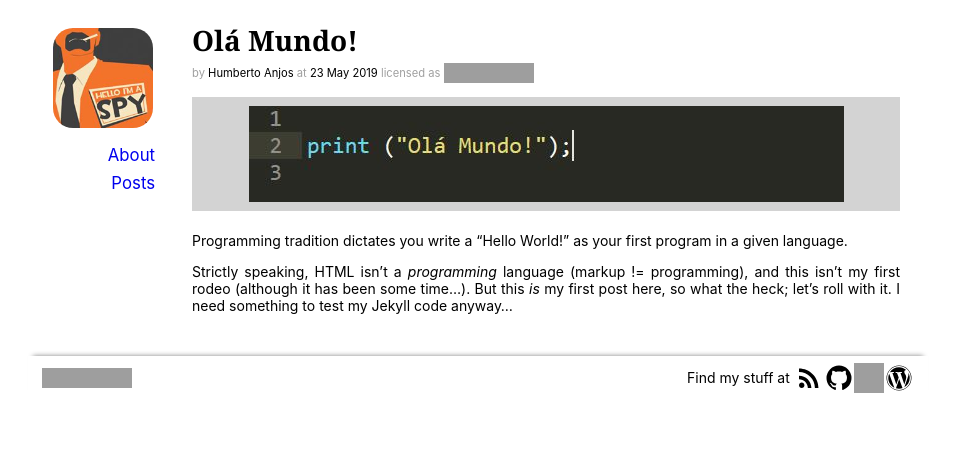
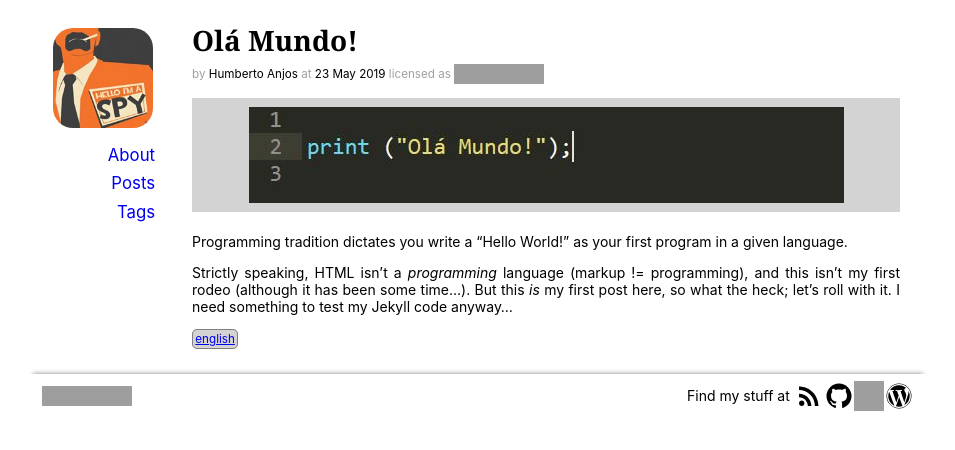
Before and after one commit to hanjos/hanjos.github.io, a Jekyll site: the page built from _posts/2019-05-23-ola-mundo.md, in a window 1280 px wide, cut to the strip 0-450 px from the top of the page. Shown: the whole strip, without its empty margins (162-1117 px from the left). Built offline with Jekyll 4.4.1, drawn with Linux system fonts in a browser that asks for light colours; grey boxes are pictures that could not be loaded.

Commit message:
Criando uma página para listar os rótulos.

```diff
--- a/_data/navigation.yml
+++ b/_data/navigation.yml
@@ -2,3 +2,5 @@
   link: /about.html
 - name: Posts
   link: /posts.html
+- name: Tags
+  link: /tags.html
--- a/_layouts/post.html
+++ b/_layouts/post.html
@@ -9,22 +9,19 @@
     {% endif %}
     <div class='meta'>
       {% if page.author %}
-        <span class='separator'>by&nbsp;</span><span>{{ page.author }}&nbsp;</span>
+        <small class='separator'>by&nbsp;</small><small>{{ page.author }}&nbsp;</small>
       {% endif %}
-  		<span class='separator'>at&nbsp;</span><span><time datetime="{{ page.date | date_to_xmlschema }}">{{ page.date | date: "%d %b %Y" }}</time>
-      </span>
+  		<small class='separator'>at&nbsp;</small><small><time datetime="{{ page.date | date_to_xmlschema }}">{{ page.date | date: "%d %b %Y" }}</time>
+      </small>
   		{% for license in site.data.licenses %}
   	    {% if license.id == page.license %}
-  	      <span class='separator'>&nbsp;licensed as&nbsp;</span>
+  	      <small class='separator'>&nbsp;licensed as&nbsp;</small>
   	      <a rel="license" href="{{ license.link }}">
   	        <img alt="{{ license.name }}" style="border-width:0" src="{{ license.image_small }}" />
   	      </a>
   	      {% break %}
   	    {% endif %}
   	  {% endfor %}
-  	  {% if page.tags.size > 0 %}
-  	    <span class='separator'>&nbsp;tagged as&nbsp;</span><span>{{ page.tags | array_to_sentence_string }}</span>
-  	  {% endif %}
   	</div>
     {% if page.image != site.data.globals.og_image %}
     <div class="thumbnail">
@@ -36,10 +33,10 @@
   {{ content }}
 
   <footer>
-    {% if page.categories.size > 0 %}
-    <div class='meta'>
-      <span>Categories: {{ page.categories | array_to_sentence_string }}</span>
-    </div>
+    {% if page.tags.size > 0 %}
+      {% for tag in page.tags %}
+      <small class='tag'><a href='/tags.html#tag-{{ tag }}'>{{ tag }}</a></small>
+      {% endfor %}
     {% endif %}
   </footer>
 </article>
--- a/_posts/2019-05-23-ola-mundo.md
+++ b/_posts/2019-05-23-ola-mundo.md
@@ -2,6 +2,7 @@
 layout: post
 title: Olá Mundo!
 image: assets/images/1-ola-mundo.jpg
+tags: english
 ---
 
 Programming tradition dictates you write a "Hello World!" as your first program in a given language.
--- a/_sass/_posts.scss
+++ b/_sass/_posts.scss
@@ -25,8 +25,6 @@
   }
 
   .meta {
-    font-size: 0.8em;
-
     display: flex;
     flex-flow: row wrap;
     justify-content: flex-start;
@@ -89,3 +87,12 @@
     padding: 0.4em 2em;
   }
 }
+
+.tag {
+  border: 1px solid gray;
+  border-radius: 5px;
+
+  background-color: lightgray;
+
+  padding: 0.2em;
+}
```
Also changed, not shown: tags.html (added, +40 -0 lines).
